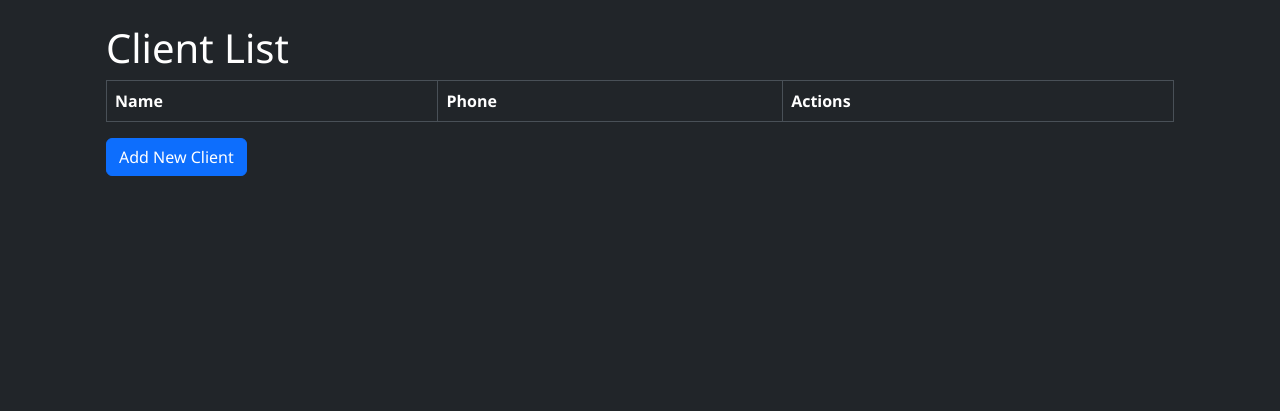
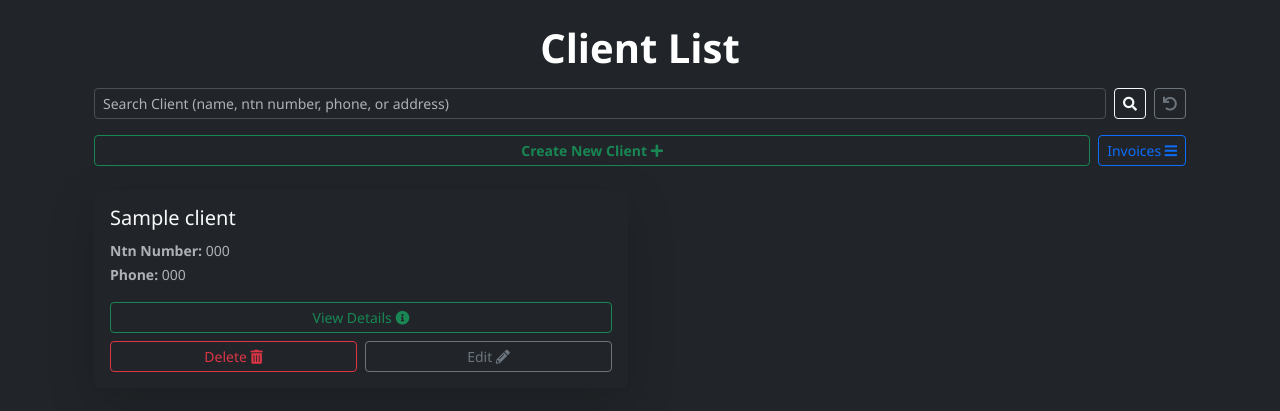
Before and after one commit to sam1-khan/Simple-Invoice-Generator, a Django app: page /clients/ in a window 1280 px wide. Shown: the top 411 px of the page. Run offline with Django 5.2, Linux system fonts and the light colour scheme; a user stored in the database is signed in; tables that the repository leaves empty hold one stand-in row (values such as "Sample post"); lists and menus that the app fills with data are empty; some libraries are stand-ins or nearby versions.

Commit message:
Client Crud

```diff
--- a/invoice_app/forms.py
+++ b/invoice_app/forms.py
@@ -116,7 +116,7 @@
 
 
 InvoiceItemFormSet = forms.inlineformset_factory(
-    Invoice, InvoiceItem, form=InvoiceItemForm, extra=0, can_delete=True
+    Invoice, InvoiceItem, form=InvoiceItemForm, extra=1, can_delete=True
 )
 
 ClientFormSet = forms.inlineformset_factory(
--- a/invoice_app/models.py
+++ b/invoice_app/models.py
@@ -80,7 +80,6 @@
         """Generate the next reference number in sequence."""
         last_invoice = Invoice.objects.all().order_by('-id').first()
         if last_invoice:
-            # Extract the last reference number, removing 'INV-' and converting to int
             last_number = int(last_invoice.reference_number.split('-')[1])
             next_number = last_number + 1
         else:
--- a/invoice_app/templates/invoice_app/client/form.html
+++ b/invoice_app/templates/invoice_app/client/form.html
@@ -13,11 +13,10 @@
         </div>
 
         <div class="mt-2">
-            <button type="submit" class="btn btn-primary btn-sm">
+            <button type="submit" class="btn btn-outline-primary btn-sm">
                 Save <i class="fa fa-save"></i>
             </button>
-            <button type="submit" class="btn btn-dark border-secondary btn-sm" value="Cancel" onclick="window.location.href='{% url 'invoice_app:client-list' %}';return false;">
-                Cancel <i class="fa fa-times"></i>
+            <button type="submit" class="btn btn-outline-secondary btn-sm" value="Cancel" onclick="window.location.href='{% url 'invoice_app:client-list' %}';return false;">Cancel <i class="fa fa-times"></i></button>
             </button>
         </div>
     </form>
--- a/invoice_app/templates/invoice_app/client/list.html
+++ b/invoice_app/templates/invoice_app/client/list.html
@@ -2,31 +2,73 @@
 {% block title %}Client List{% endblock %}
 
 {% block content %}
-<div class="container">
-    <h1>Client List</h1>
-    <table class="table table-bordered">
-        <thead>
-            <tr>
-                <th>Name</th>
-                <th>Phone</th>
-                <th>Actions</th>
-            </tr>
-        </thead>
-        <tbody>
-            {% for client in client_list %}
-            <tr>
-                <td>{{ client.name }}</td>
-                <td>{{ client.phone }}</td>
-                <td>
-                    <a href="{% url 'invoice_app:client-detail' client.pk %}" class="btn btn-info btn-sm">View</a>
-                    <a href="{% url 'invoice_app:client-update' client.pk %}" class="btn btn-warning btn-sm">Edit</a>
-                    <a href="{% url 'invoice_app:client-delete' client.pk %}" class="btn btn-danger btn-sm">Delete</a>
-                </td>
-            </tr>
-            {% endfor %}
-        </tbody>
-    </table>
+<h1 class="fw-bold text-center my-3">Client List</h1>
 
-    <a href="{% url 'invoice_app:client-create' %}" class="btn btn-primary">Add New Client</a>
+<!-- Search Form -->
+<div class="mb-3">
+  <form>
+    <div class="d-flex align-items-center">
+      <input class="form-control form-control-sm border me-2" type="text" placeholder="Search Client (name, ntn number, phone, or address)" name="search"
+      {% if search %} value="{{ search }}" {% endif %} style="outline: none; box-shadow: none;">
+      <button class="btn btn-outline-light btn-sm" type="submit"><i class="fa fa-search"></i></button>
+      <a class="ms-2 btn btn-outline-secondary btn-sm" href="{% url 'invoice_app:client-list' %}"><i class="fa fa-undo"></i></a>
+    </div>
+  </form>
+</div>
+
+<!-- User Action Buttons -->
+<div class="d-flex justify-content-between mt-2 mb-4">
+  <a href="{% url 'invoice_app:client-create' %}" class="btn btn-outline-success fw-bold flex-grow-1 btn me-2 btn-sm">
+    Create New Client <i class="fa fa-plus"></i>
+  </a>
+  <a class="btn btn-outline-primary btn-sm" href="{% url 'invoice_app:invoice-list' %}">
+    Invoices <i class="fa fa-bars"></i></a>
+</div>
+
+<!-- Client List -->
+<div class="row row-cols-1 row-cols-md-2 row-cols-lg-2 g-4">
+  {% for client in client_list %}
+    <div class="col">
+      <div class="card shadow-lg border-0 bg-dark text-light">
+        <div class="card-body">
+          <h5 class="card-title">{{ client.name }}</h5>
+          <p class="card-text text-muted mb-0">
+            <small><strong>Ntn Number:</strong> {{ client.ntn_number }}</small>
+          </p>
+          {% if client.phone %}
+            <p class="card-text text-muted">
+              <small>
+                <strong>Phone:</strong> {{ client.phone }}
+              </small>
+            </p>
+          {% endif %}
+
+          <div class="d-flex gap-2 mt-3">
+            <a href="{% url 'invoice_app:client-detail' client.pk %}" class="btn btn-outline-success btn-sm w-100">
+              View Details <i class="fa fa-info-circle"></i>
+            </a>
+          </div>
+          <div class="d-flex gap-2 mt-2">
+            <a href="{% url 'invoice_app:client-delete' client.pk %}" class="btn btn-outline-danger btn-sm w-100">
+              Delete <i class="fa fa-trash"></i>
+            </a>
+            <a href="{% url 'invoice_app:client-update' client.pk %}" class="btn btn-outline-secondary btn-sm w-100">
+              Edit <i class="fa fa-pencil"></i>
+            </a>
+          </div>
+        </div>
+      </div>
+    </div>
+  {% endfor %}
+</div>
+
+<!-- Display this message only when there are no clients -->
+{% if not client_list %}
+  <div class="row">
+    <div class="col-12 mt-4 text-center text-danger fw-bold">
+      <p>No clients found.</p>
+    </div>
+  </div>
+{% endif %}
 </div>
 {% endblock %}
--- a/invoice_app/views.py
+++ b/invoice_app/views.py
@@ -189,7 +189,7 @@
 class ClientListView(InvoiceListView):
     model = Client
     template_name = "invoice_app/client/list.html"
-    context_object_name = "invoice_client"
+    context_object_name = "client"
 
     def build_query(self, strval):
         """
@@ -203,6 +203,9 @@
                 query |= Q(created_at__day=day) | Q(updated_at__day=day)
             else:  # Non-date numeric input
                 query |= Q(name__icontains=strval)
+                query |= Q(ntn_number__icontains=strval)
+                query |= Q(address__icontains=strval)
+                query |= Q(phone__icontains=strval)
 
         # Full date (YYYY-MM-DD)
         elif len(strval) == 10 and "-" in strval:
@@ -211,6 +214,9 @@
                 query |= Q(created_at__date=date_obj.date()) | Q(updated_at__date=date_obj.date())
             except ValueError:
                 query |= Q(name__icontains=strval)
+                query |= Q(ntn_number__icontains=strval)
+                query |= Q(address__icontains=strval)
+                query |= Q(phone__icontains=strval)
 
         # Other date formats
         else:
@@ -220,7 +226,22 @@
             else:
                 # General text-based fallback search for Client
                 query |= Q(name__icontains=strval)
+                query |= Q(ntn_number__icontains=strval)
+                query |= Q(address__icontains=strval)
+                query |= Q(phone__icontains=strval)
         return query
+
+    def get(self, request):
+        strval = request.GET.get("search", "").strip()
+        query = self.build_query(strval) if strval else Q()
+
+        client_list = Client.objects.filter(query).select_related().distinct().order_by('-updated_at')
+
+        for obj in client_list:
+            obj.natural_updated = naturaltime(obj.updated_at)
+
+        ctx = {'client_list': client_list, 'search': strval}
+        return render(request, self.template_name, ctx)
 
 
 class ClientDetailView(LoginRequiredMixin, DetailView):
```
Also changed, not shown: invoice_app/templates/invoice_app/client/delete.html (+17 -9 lines), invoice_app/templates/invoice_app/client/detail.html (+15 -8 lines), invoice_app/templates/invoice_app/invoice/form.html (+41 -4 lines), invoice_app/templates/invoice_app/invoice/list.html (+8 -10 lines).
